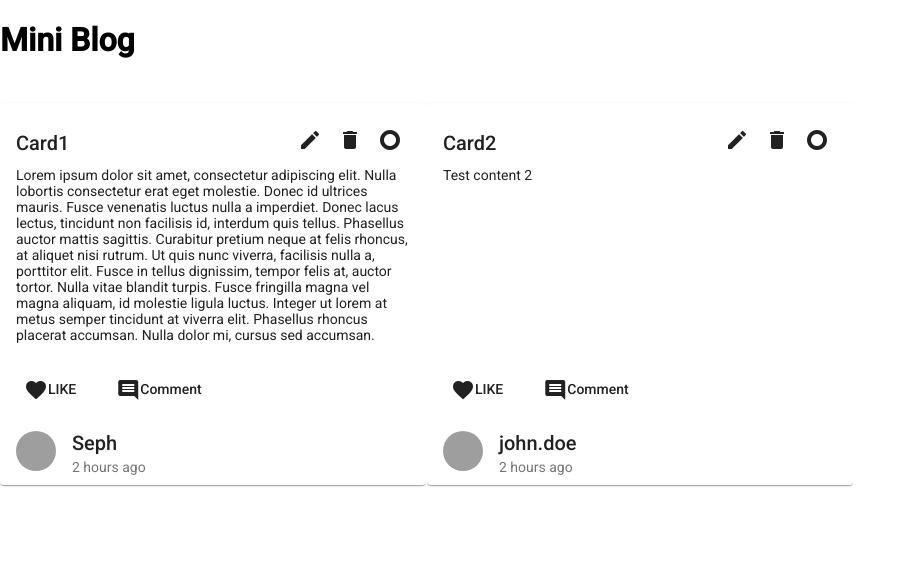
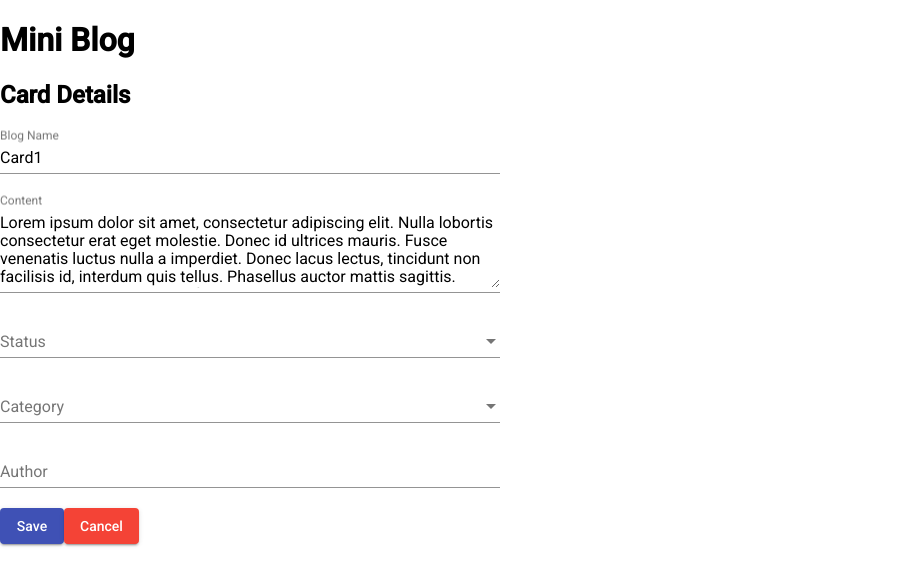
Before and after one commit to tisana/miniblog-angular, an Angular app: page /card/edit/1 in a window 1280 px wide. Shown: the top 586 px of the page, without its empty margins (0-916 px from the left). Built offline with nearby package versions, Linux system fonts and the light colour scheme; grey boxes are pictures that could not be loaded.

Commit message:
create navigation routing between functions

```diff
--- a/src/app/app.component.html
+++ b/src/app/app.component.html
@@ -1,2 +1,2 @@
 <h1>{{title}}</h1>
-<app-cards></app-cards>
+<router-outlet></router-outlet>
--- a/src/app/cards/card-detail/card-detail.component.html
+++ b/src/app/cards/card-detail/card-detail.component.html
@@ -2,15 +2,14 @@
   <h2>Card Details</h2>
   <form class="card-form">
     <mat-form-field class="form-full-width">
-      <mat-label> Blog Name
-        <input matInput placeholder="Blog Title" [(ngModel)]="card.name" value="{{card.name}}">
-      </mat-label>
+      <mat-label> Blog Name</mat-label>
+      <input matInput placeholder="Blog Title" [(ngModel)]="card.name" name="name">
     </mat-form-field>
 
     <mat-form-field class="form-full-width">
-      <mat-label>Content
-        <textarea matInput placeholder="Ex. It makes me feel..." [(ngModel)]="card.content" rows="4"></textarea>
-      </mat-label>
+      <mat-label>Content</mat-label>
+      <textarea matInput placeholder="Ex. It makes me feel..." [(ngModel)]="card.content" rows="4"
+                name="content"></textarea>
     </mat-form-field>
 
     <mat-form-field class="form-full-width">
@@ -31,9 +30,12 @@
     </mat-form-field>
 
     <mat-form-field class="form-full-width">
-      <mat-label>Author
-        <input matInput placeholder="Aka username" value="">
-      </mat-label>
+      <mat-label>Author</mat-label>
+      <input matInput placeholder="Aka username" value="">
     </mat-form-field>
   </form>
+  <div class="button-row">
+    <button mat-raised-button color="primary">Save</button>
+    <button mat-raised-button color="warn" (click)="goBack()">Cancel</button>
+  </div>
 </div>
--- a/src/app/cards/card-detail/card-detail.component.ts
+++ b/src/app/cards/card-detail/card-detail.component.ts
@@ -1,5 +1,8 @@
-import {Component, Input, OnInit} from '@angular/core';
+import {Component, OnInit} from '@angular/core';
 import {Card} from '../models/card';
+import {ActivatedRoute} from '@angular/router';
+import {CardService} from '../services/card.service';
+import {Location} from '@angular/common';
 
 @Component({
   selector: 'app-card-detail',
@@ -7,11 +10,22 @@ import {Card} from '../models/card';
   styleUrls: ['./card-detail.component.css']
 })
 export class CardDetailComponent implements OnInit {
-  @Input() card: Card;
+  card: Card;
 
-  constructor() { }
+  constructor(private route: ActivatedRoute, private cardService: CardService, private location: Location) {
+  }
 
   ngOnInit(): void {
+    this.getCard();
+  }
+
+  getCard(): void {
+    const id = +this.route.snapshot.paramMap.get('id');
+    this.cardService.getCard(id).subscribe(card => this.card = card);
+  }
+
+  goBack(): void {
+    this.location.back();
   }
 
 }
--- a/src/app/cards/cards.component.html
+++ b/src/app/cards/cards.component.html
@@ -5,7 +5,7 @@
         <div class="card-title">
           <mat-card-title>{{card.name}}</mat-card-title>
           <span class="icon-spacer"></span>
-          <button mat-icon-button class="edit-icon" aria-label="edit icon" (click)="onEdit(card)">
+          <button mat-icon-button class="edit-icon" aria-label="edit icon" routerLink="/card/edit/{{card.id}}">
             <mat-icon>edit</mat-icon>
           </button>
           <button mat-icon-button class="delete-icon" aria-label="delete icon">
@@ -34,4 +34,4 @@
   </mat-grid-tile>
 </mat-grid-list>
 
-<app-card-detail [card]="selectedCard"></app-card-detail>
+<!--<app-card-detail [card]="selectedCard"></app-card-detail>-->
--- a/src/app/cards/cards.component.ts
+++ b/src/app/cards/cards.component.ts
@@ -1,4 +1,4 @@
-import { Component, OnInit } from '@angular/core';
+import {Component, OnInit} from '@angular/core';
 import {Card} from './models/card';
 import {CardService} from './services/card.service';
 
@@ -9,7 +9,6 @@ import {CardService} from './services/card.service';
 })
 export class CardsComponent implements OnInit {
   cards: Card[];
-  selectedCard: Card;
 
   constructor(private cardService: CardService) { }
 
@@ -20,8 +19,4 @@ export class CardsComponent implements OnInit {
   getCards(): void {
     this.cardService.getCards().subscribe(cards => this.cards = cards);
   }
-
-  onEdit(card: Card): void {
-    this.selectedCard = card;
-  }
 }
--- a/src/app/cards/models/card.ts
+++ b/src/app/cards/models/card.ts
@@ -1,9 +1,10 @@
 export interface Card {
+  id?: number;
   name: string;
   status: string;
   content: string;
-  authorId: number;
+  authorId?: number;
   authorUserName: string;
-  categoryId: number;
+  categoryId?: number;
   categoryName: string;
 }
--- a/src/app/cards/models/mock-card.ts
+++ b/src/app/cards/models/mock-card.ts
@@ -2,6 +2,7 @@ import {Card} from './card';
 
 export const CARDS: Card[] = [
   {
+    id: 1,
     name: 'Card1',
     status: 'DRAFT',
     content: 'Lorem ipsum dolor sit amet, consectetur adipiscing elit. Nulla lobortis consectetur erat eget molestie. Donec id ultrices mauris. Fusce venenatis luctus nulla a imperdiet. Donec lacus lectus, tincidunt non facilisis id, interdum quis tellus. Phasellus auctor mattis sagittis. Curabitur pretium neque at felis rhoncus, at aliquet nisi rutrum. Ut quis nunc viverra, facilisis nulla a, porttitor elit. Fusce in tellus dignissim, tempor felis at, auctor tortor. Nulla vitae blandit turpis. Fusce fringilla magna vel magna aliquam, id molestie ligula luctus. Integer ut lorem at metus semper tincidunt at viverra elit. Phasellus rhoncus placerat accumsan. Nulla dolor mi, cursus sed accumsan.',
@@ -11,6 +12,7 @@ export const CARDS: Card[] = [
     categoryName: 'Poll'
   },
   {
+    id: 2,
     name: 'Card2',
     status: 'PUBLISH',
     content: 'Test content 2',
--- a/src/app/cards/services/card.service.ts
+++ b/src/app/cards/services/card.service.ts
@@ -1,4 +1,4 @@
-import { Injectable } from '@angular/core';
+import {Injectable} from '@angular/core';
 import {Card} from '../models/card';
 import {CARDS} from '../models/mock-card';
 import {Observable, of} from 'rxjs';
@@ -8,9 +8,14 @@ import {Observable, of} from 'rxjs';
 })
 export class CardService {
 
-  constructor() { }
+  constructor() {
+  }
 
   getCards(): Observable<Card[]> {
     return of(CARDS);
   }
+
+  getCard(id: number): Observable<Card> {
+    return of(CARDS.find(card => card.id === id));
+  }
 }
```
Also changed, not shown: src/app/app-routing.module.ts (added, +18 -0 lines), src/app/app.module.ts (+9 -7 lines).
